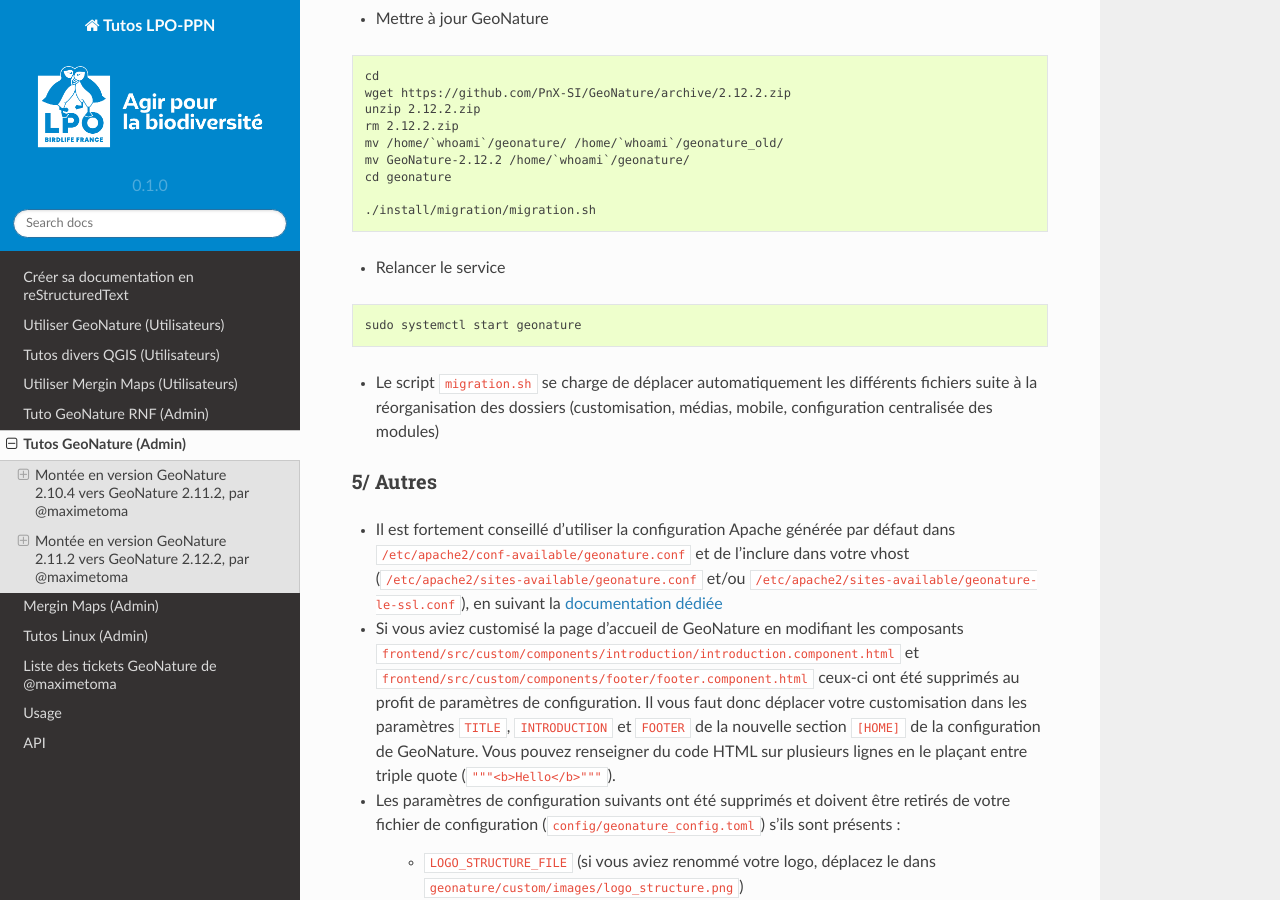
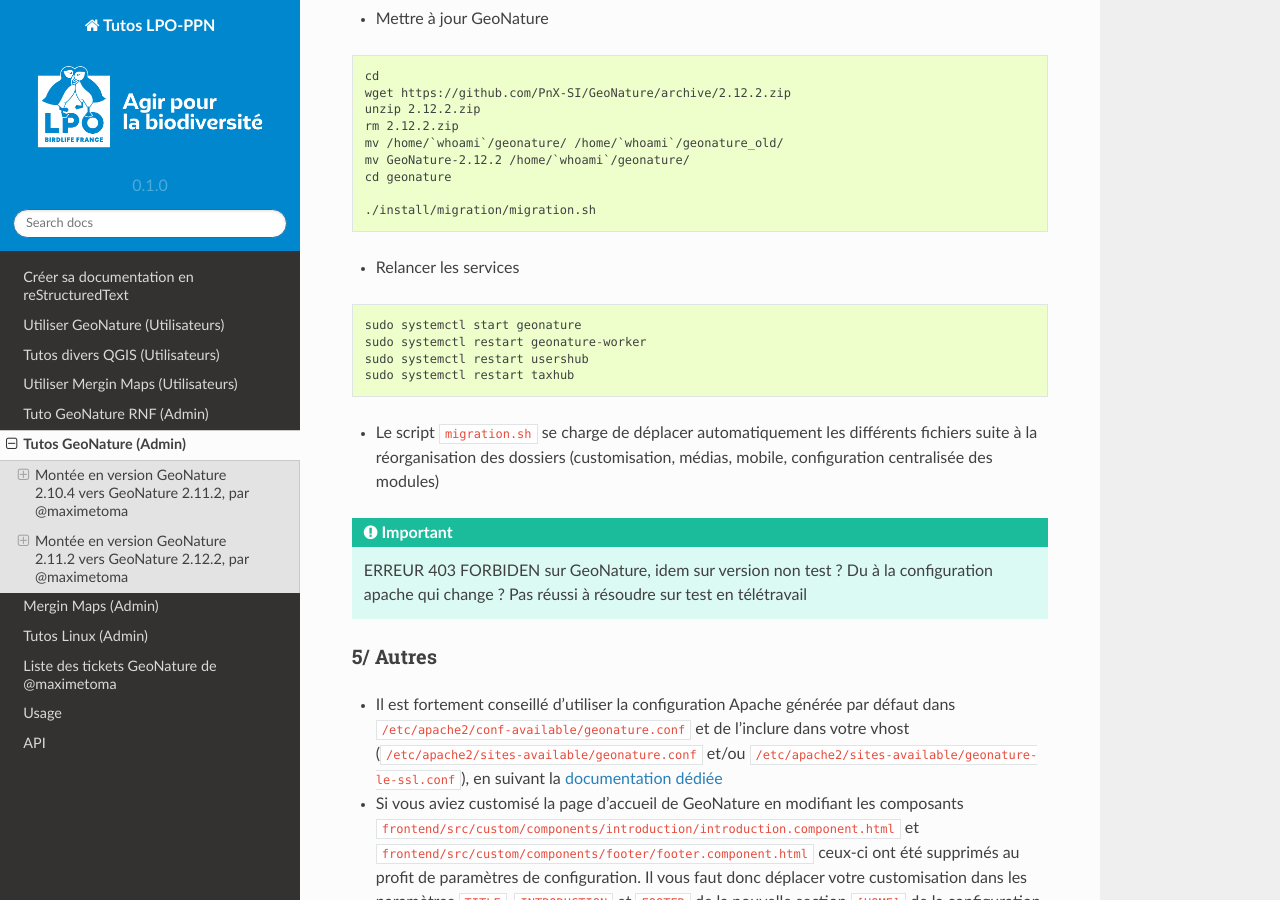
Before and after one commit to LPO-PPN/documention_ppn, a Sphinx documentation site: the page built from docs/source/geonature_admin.rst, in a window 1280 px wide and 900 px high, scrolled down 4667 px. Built offline with Sphinx 7.4.7 and the Read the Docs theme 2.0.0, drawn with Linux system fonts in a browser that asks for light colours.

Commit message:
Update geonature_admin.rst

```diff
--- a/docs/source/geonature_admin.rst
+++ b/docs/source/geonature_admin.rst
@@ -235,13 +235,21 @@ Montée en version GeoNature 2.11.2 vers GeoNature 2.12.2, par @maximetoma
 
   ./install/migration/migration.sh
 
-- Relancer le service
+- Relancer les services
 
 ::
 
   sudo systemctl start geonature
+  sudo systemctl restart geonature-worker
+  sudo systemctl restart usershub
+  sudo systemctl restart taxhub
+
 
 - Le script ``migration.sh`` se charge de déplacer automatiquement les différents fichiers suite à la réorganisation des dossiers (customisation, médias, mobile, configuration centralisée des modules)
+
+.. IMPORTANT::
+
+  ERREUR 403 FORBIDEN sur GeoNature, idem sur version non test ? Du à la configuration apache qui change ? Pas réussi à résoudre sur test en télétravail
 
 5/ Autres
 ~~~~~~~~~
```
